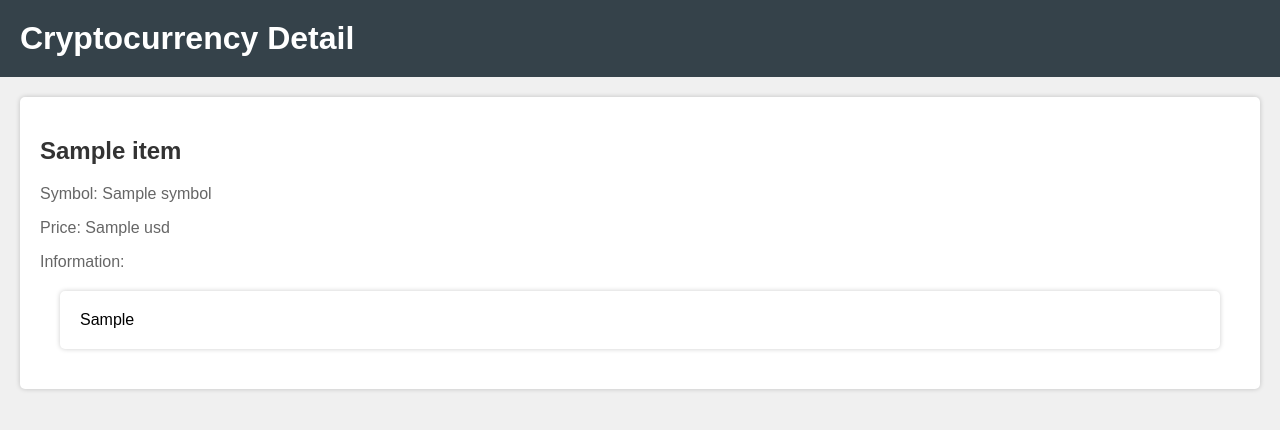
After one commit to shuklasaurabh1/cryptopredict, a Django app: page /crypto/1/ in a window 1280 px wide. The commit adds this page. Shown: the top 430 px of the page. Run offline with Django 4.2, Linux system fonts and the light colour scheme; tables that the repository leaves empty hold one stand-in row (values such as "Sample post"); a database or web service that is not in the repository returns one stand-in record (values such as "Sample title"); data that the repository does not hold is empty.

Commit message:
added some more templates

```diff
--- /dev/null
+++ b/cryptoapp/templates/crypto_detail.html
@@ -0,0 +1,52 @@
+<!DOCTYPE html>
+<html>
+<head>
+    <title>Cryptocurrency Detail</title>
+    <style>
+        body {
+            font-family: Arial, sans-serif;
+            background-color: #f0f0f0;
+            margin: 0;
+            padding: 0;
+        }
+
+        h1 {
+            background-color: #35424a;
+            color: #fff;
+            padding: 20px;
+            margin: 0;
+        }
+
+        div {
+            background-color: #fff;
+            padding: 20px;
+            margin: 20px;
+            border-radius: 5px;
+            box-shadow: 0 0 5px rgba(0, 0, 0, 0.2);
+        }
+
+        h2 {
+            font-size: 24px;
+            color: #333;
+        }
+
+        p {
+            font-size: 16px;
+            color: #666;
+        }
+    </style>
+</head>
+<body>
+    <h1>Cryptocurrency Detail</h1>
+    <div>
+        <!-- Display cryptocurrency details here -->
+        <h2>{{ crypto_detail.name }}</h2>
+        <p>Symbol: {{ crypto_detail.symbol }}</p>
+        <p>Price: {{ crypto_detail.market_data.current_price.usd }}</p>
+        <p>Information:</p>
+        <div>
+            {{ crypto_detail.description.en | safe }}
+        </div>        <!-- Add more details as needed -->
+    </div>
+</body>
+</html>
--- a/cryptoapp/templates/cryptocurrency_list.html
+++ b/cryptoapp/templates/cryptocurrency_list.html
@@ -50,7 +50,9 @@
     <h1>Cryptocurrency List</h1>
     <ul>
         {% for cryptocurrency in page %}
-            <li>{{ cryptocurrency }} <!-- Modify this to display the relevant data for each cryptocurrency --></li>
+            <li>
+                <a href="{% url 'crypto_detail' cryptocurrency %}">{{ cryptocurrency }}</a>
+            </li>
         {% empty %}
             <li>No cryptocurrencies available.</li>
         {% endfor %}
--- a/cryptoapp/urls.py
+++ b/cryptoapp/urls.py
@@ -4,4 +4,6 @@ from . import views
 
 urlpatterns = [
     path('crypto/', views.cryptocurrency_list, name='cryptocurrency_list'),
+    path('crypto/<str:cryptocurrency_id>/', views.cryptocurrency_detail, name='crypto_detail'),
+
 ]
--- a/cryptoapp/views.py
+++ b/cryptoapp/views.py
@@ -41,3 +41,25 @@ def cryptocurrency_list(request):
             return render(request, 'error.html', {'error_message': f"Failed to fetch data. Status code: {response.status_code}"})
     except Exception as e:
         return render(request, 'error.html', {'error_message': f"An error occurred: {str(e)}"})
+
+
+def cryptocurrency_detail(request, cryptocurrency_id):
+    # Define the base URL of the CoinGecko API for fetching cryptocurrency details
+    base_url = f"https://api.coingecko.com/api/v3/coins/{cryptocurrency_id}"
+
+    try:
+        # Send a GET request to fetch the cryptocurrency details
+        response = requests.get(base_url)
+
+        # Check if the request was successful (status code 200)
+        if response.status_code == 200:
+            # Parse the JSON response
+            crypto_detail = response.json()
+
+            # Render the detail page with the cryptocurrency details
+            return render(request, 'crypto_detail.html', {'crypto_detail': crypto_detail})
+
+        else:
+            return render(request, 'error.html', {'error_message': f"Failed to fetch data. Status code: {response.status_code}"})
+    except Exception as e:
+        return render(request, 'error.html', {'error_message': f"An error occurred: {str(e)}"})
```
